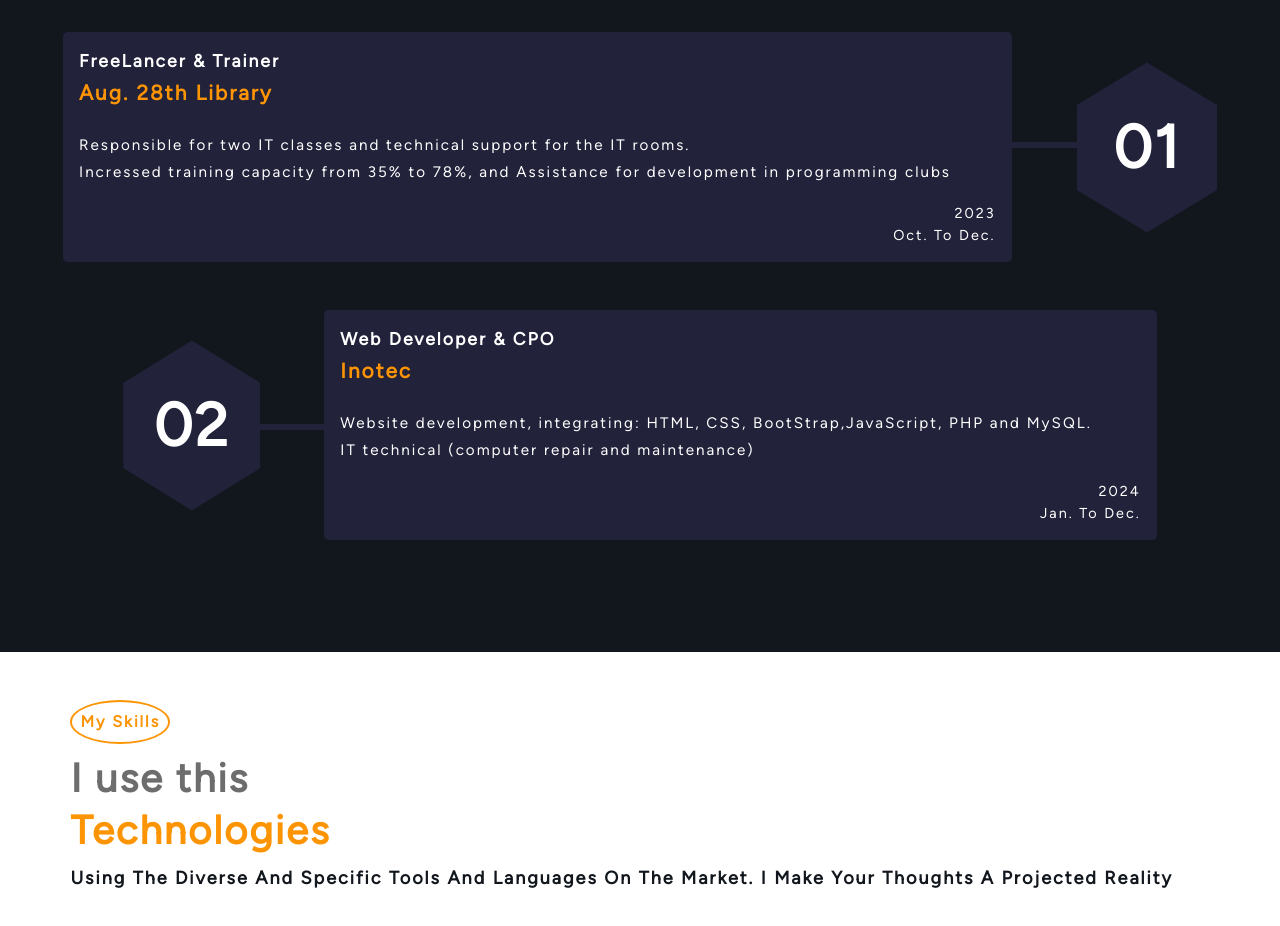
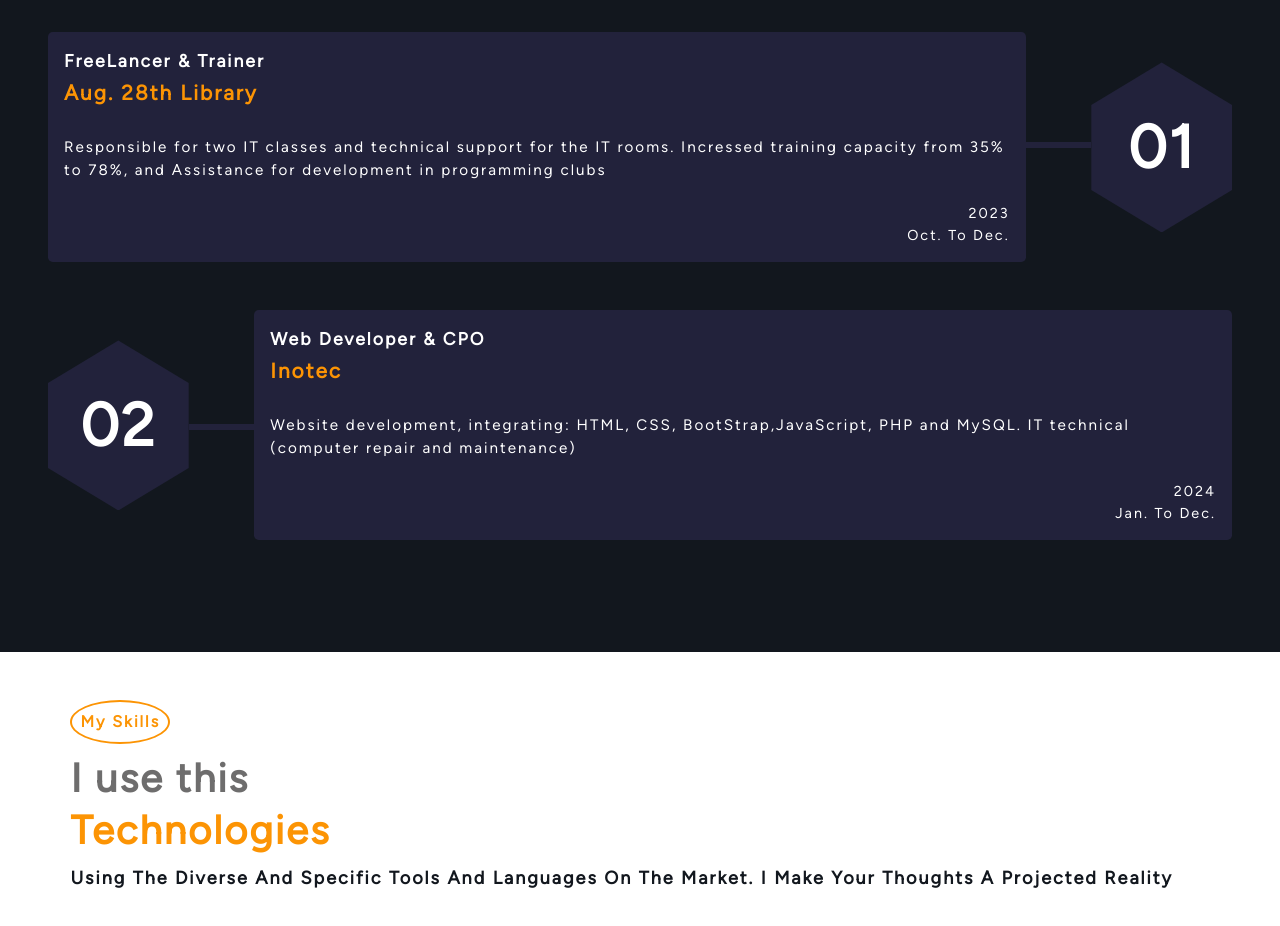
Before and after one commit to Herculano-Quimuanga/PortDev, a plain HTML site: page index.html in a window 1280 px wide. Shown: the part 1780-2706 px from the top of the page. Drawn offline with nearby package versions, Linux system fonts and the light colour scheme.

Commit message:
Add files via upload

```diff
--- a/index.html
+++ b/index.html
@@ -155,8 +155,8 @@
                     </div>
 
                     <p>
-                        <span>Responsible for two IT classes and technical support for the IT rooms.</span>
-                        <span>Incressed training capacity from 35% to 78%, and Assistance for development in programming clubs</span>
+                        Responsible for two IT classes and technical support for the IT rooms.
+                        Incressed training capacity from 35% to 78%, and Assistance for development in programming clubs
                     </p>
 
                     <div>
@@ -180,8 +180,8 @@
                     </div>
 
                     <p>
-                        <span>Website development, integrating: HTML, CSS, BootStrap,JavaScript, PHP and MySQL.</span>
-                        <span>IT technical (computer repair and maintenance)</span>
+                        Website development, integrating: HTML, CSS, BootStrap,JavaScript, PHP and MySQL.
+                        IT technical (computer repair and maintenance)
                     </p>
 
                     <div>
--- a/src/css/style.css
+++ b/src/css/style.css
@@ -357,6 +357,7 @@ nav{
     justify-content: center;
     gap: 0;
     flex-direction: column;
+    width: 100%;
 }
 
 .desc-work{
@@ -409,10 +410,6 @@ nav{
     margin: 0;
     display: flex;
     flex-direction: column;
-}
-
-.desc-funcion p span:nth-child(2){
-    margin-top: 0.3rem;
 }
 
 .desc-funcion div:first-child{
```
